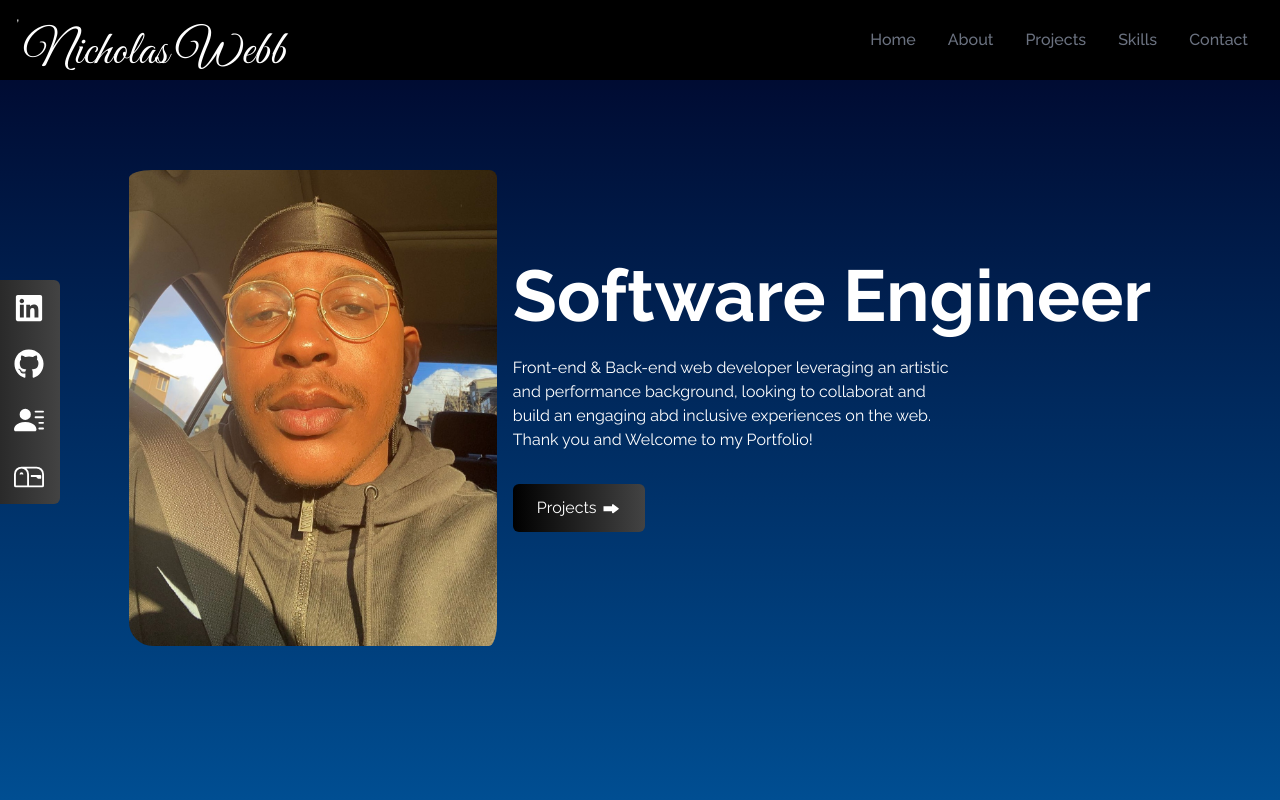
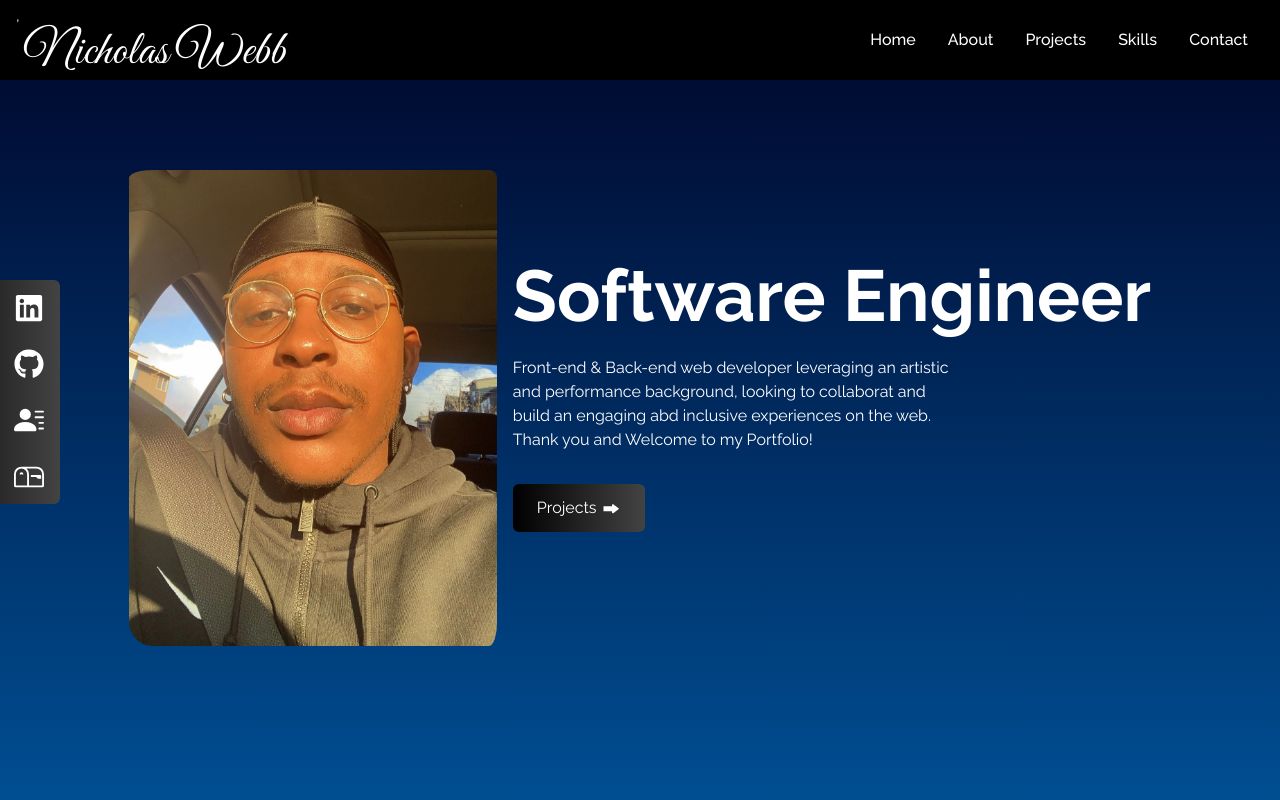
Before and after one commit to Kingnick253/Portolio-rework, a React (Create React App) app: page / in a window 1280 px wide. Shown: the top 800 px of the page. Built offline with nearby package versions, Linux system fonts and the light colour scheme.

Commit message:
fixed some of the links for projects

```diff
--- a/src/components/Navbar.js
+++ b/src/components/Navbar.js
@@ -23,7 +23,7 @@ const Navbar = () => {
           <a href={link}>
           <li
             key={id}
-            className="px-4 cursor-pointer font-medium text-gray-500 hover:scale-105 duration-200"
+            className="px-4 cursor-pointer font-medium text-white-500 hover:scale-105 duration-200"
           >
             <Link to={link} smooth duration={500}>{link}</Link>
           </li>
--- a/src/components/ProjectsData.js
+++ b/src/components/ProjectsData.js
@@ -29,8 +29,8 @@ const ProjectsData = [
         id: 4,
         title:"Music Match",
         image: MusicM,
-        github: "https://github.com/paullsshin/Paper-Boy",
-        link: "https://paullsshin.github.io/Paper-Boy/"
+        github: "https://github.com/KarlOL82/music-match",
+        link: "https://groove-connection.herokuapp.com/"
     },
 ]
 export default ProjectsData;
```
